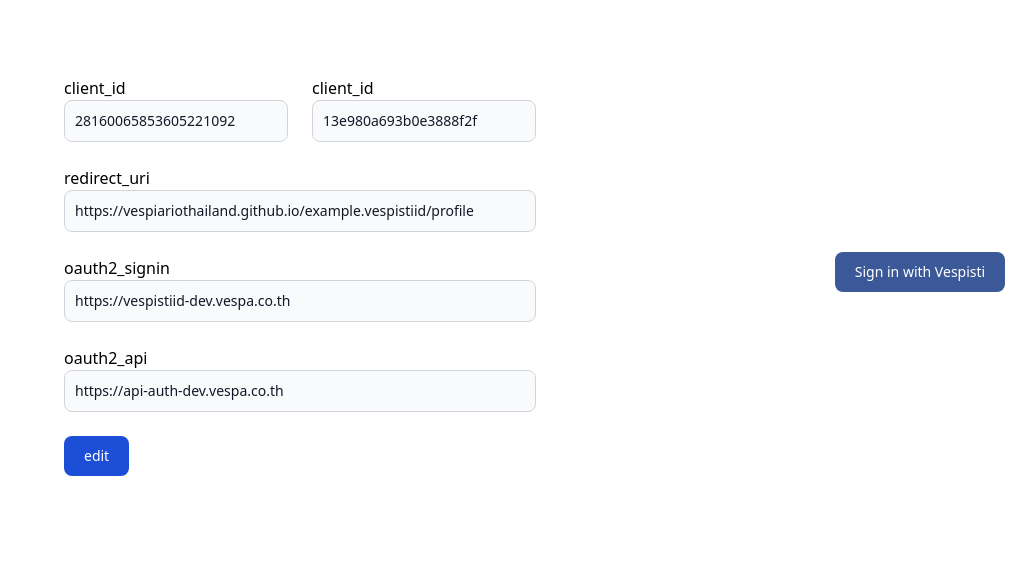
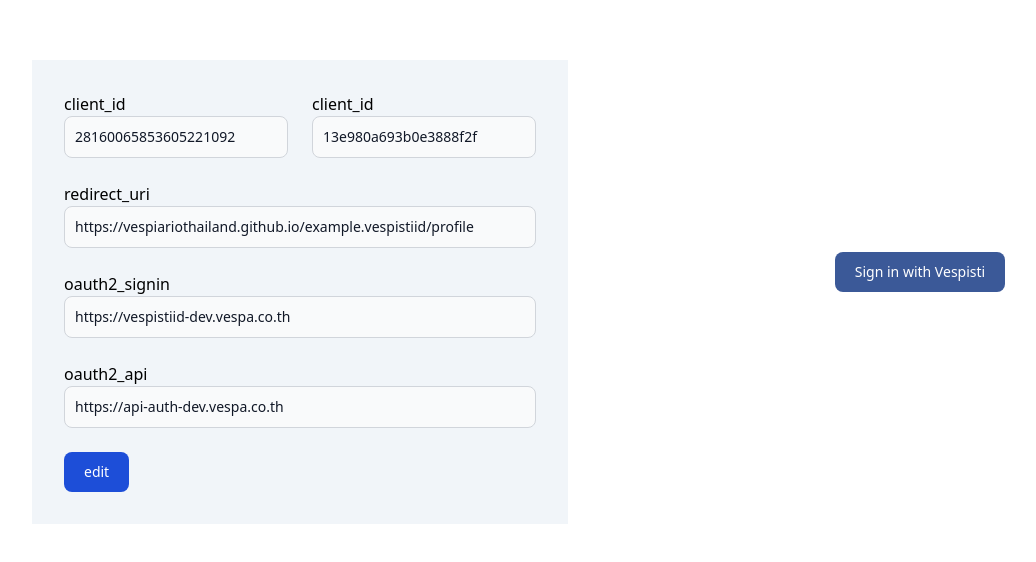
Before and after one commit to VespiarioThailand/example.oauth2.io, a Next.js app: page /example.vespistiid/ in a window 1280 px wide. Shown: the part 124-686 px from the top of the page, without its empty margins (28-1064 px from the left). Built offline with nearby package versions, Linux system fonts and the light colour scheme.

Commit message:
Update index.tsx

```diff
--- a/pages/index.tsx
+++ b/pages/index.tsx
@@ -53,9 +53,9 @@ export default function Page() {
 
   return (
     <div className="container mx-auto px-4">
-      <div className="flex h-screen">
-        <div className="flex-1 flex justify-center items-center">
-          <form>
+      <div className="flex h-screen ">
+        <div className="flex-1 flex justify-center items-center ">
+          <form className="bg-slate-100 mt-8 p-8 dark:bg-slate-800">
             <div className="grid gap-6 mb-6 grid-cols-2">
               <div className="">
                 <label htmlFor="client_id">client_id</label>
```
